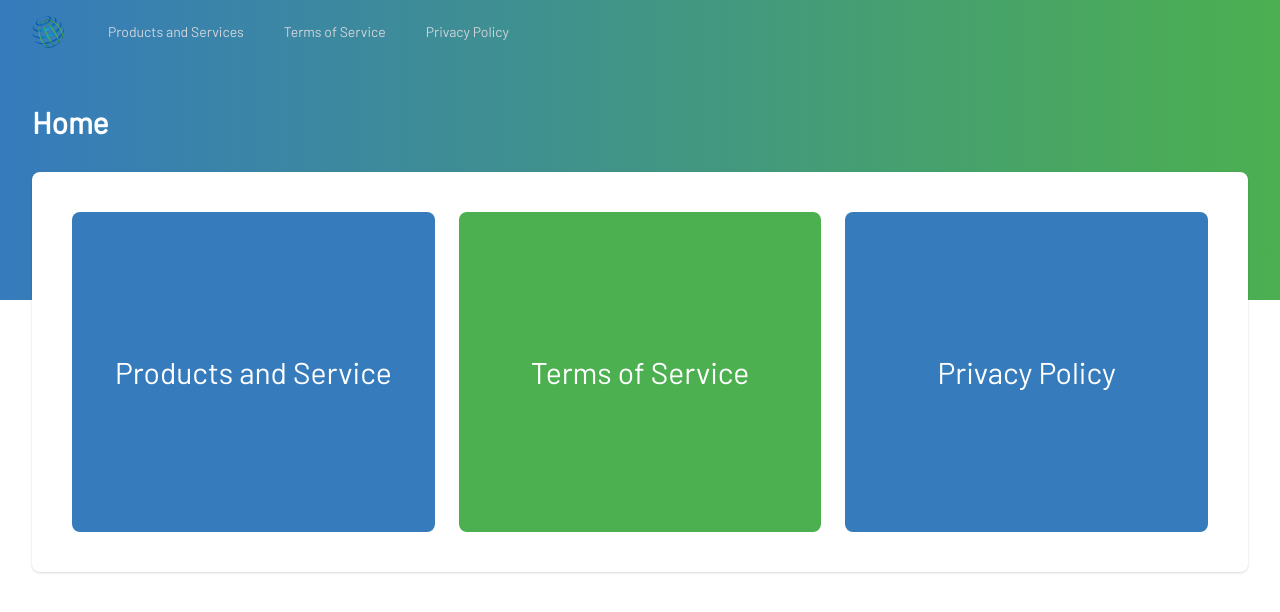
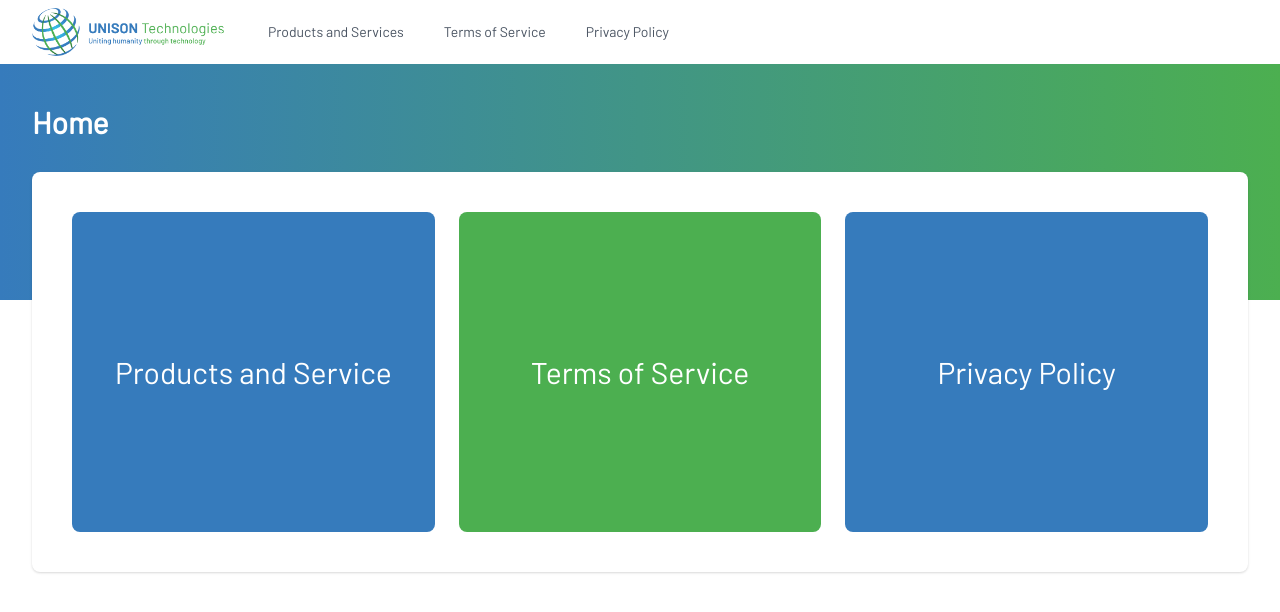
Before and after one commit to UNISONTechnologies/website, a Vue app: page / in a window 1280 px wide. Shown: the top 612 px of the page. Built offline with nearby package versions, Linux system fonts and the light colour scheme.

Commit message:
Switch to wordmark, add white background to navbar

```diff
--- a/src/components/NavigationBar.vue
+++ b/src/components/NavigationBar.vue
@@ -6,14 +6,14 @@ const { path } = useRoute();
 </script>
 
 <template>
-    <nav class="">
+    <nav class="bg-white">
         <div class="max-w-7xl mx-auto px-4 sm:px-6 lg:px-8">
             <div class="flex items-center justify-between h-16">
                 <div class="flex items-center space-x-8">
                     <router-link to="/" class="flex-shrink-0">
                         <img
-                            class="h-8 w-auto rounded-full"
-                            src="/img/logo.png"
+                            class="h-12 w-auto rounded-full"
+                            src="/img/wordmark.png"
                             alt="UT Logo"
                         />
                     </router-link>
--- a/src/components/NavigationButton.vue
+++ b/src/components/NavigationButton.vue
@@ -4,7 +4,7 @@ const props = defineProps<{ to: string; content: string; active?: boolean }>();
 
 const state = {
     active: ["bg-gray-800", "text-white"],
-    inactive: ["text-gray-300", "hover:bg-gray-600", "hover:text-white"],
+    inactive: ["text-gray-600", "hover:bg-gray-600", "hover:text-white"],
 };
 const stateClass = computed((): string => {
     if (props.active) {
```
Also changed, not shown: public/img/wordmark.png (added).
